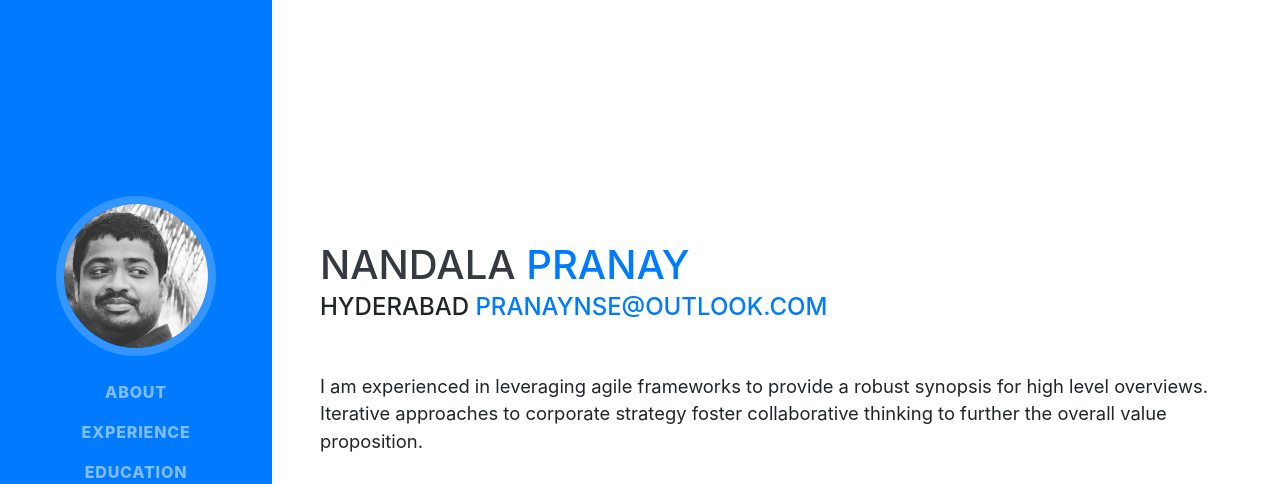
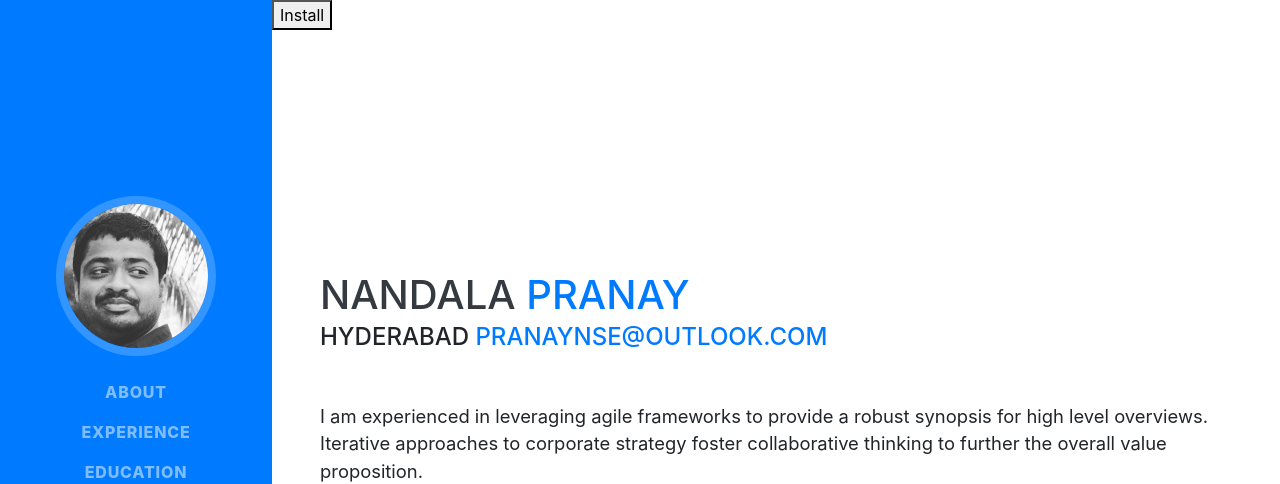
Before and after one commit to pranay-nandala/pranay-resume, a website with bundled scripts: page index.html in a window 1280 px wide. Shown: the top 484 px of the page. Built offline with nearby package versions, Linux system fonts and the light colour scheme; a web font is replaced by a local one.

Commit message:
Update index.html

```diff
--- a/index.html
+++ b/index.html
@@ -40,7 +40,9 @@
 </head>
 
 <body id="page-top">
-
+<button onclick="install()">
+  Install
+</button>
   <nav class="navbar navbar-expand-lg navbar-dark bg-primary fixed-top" id="sideNav">
     <a class="navbar-brand js-scroll-trigger" href="#page-top">
       <span class="d-block d-lg-none">Clarence Taylor</span>
```
